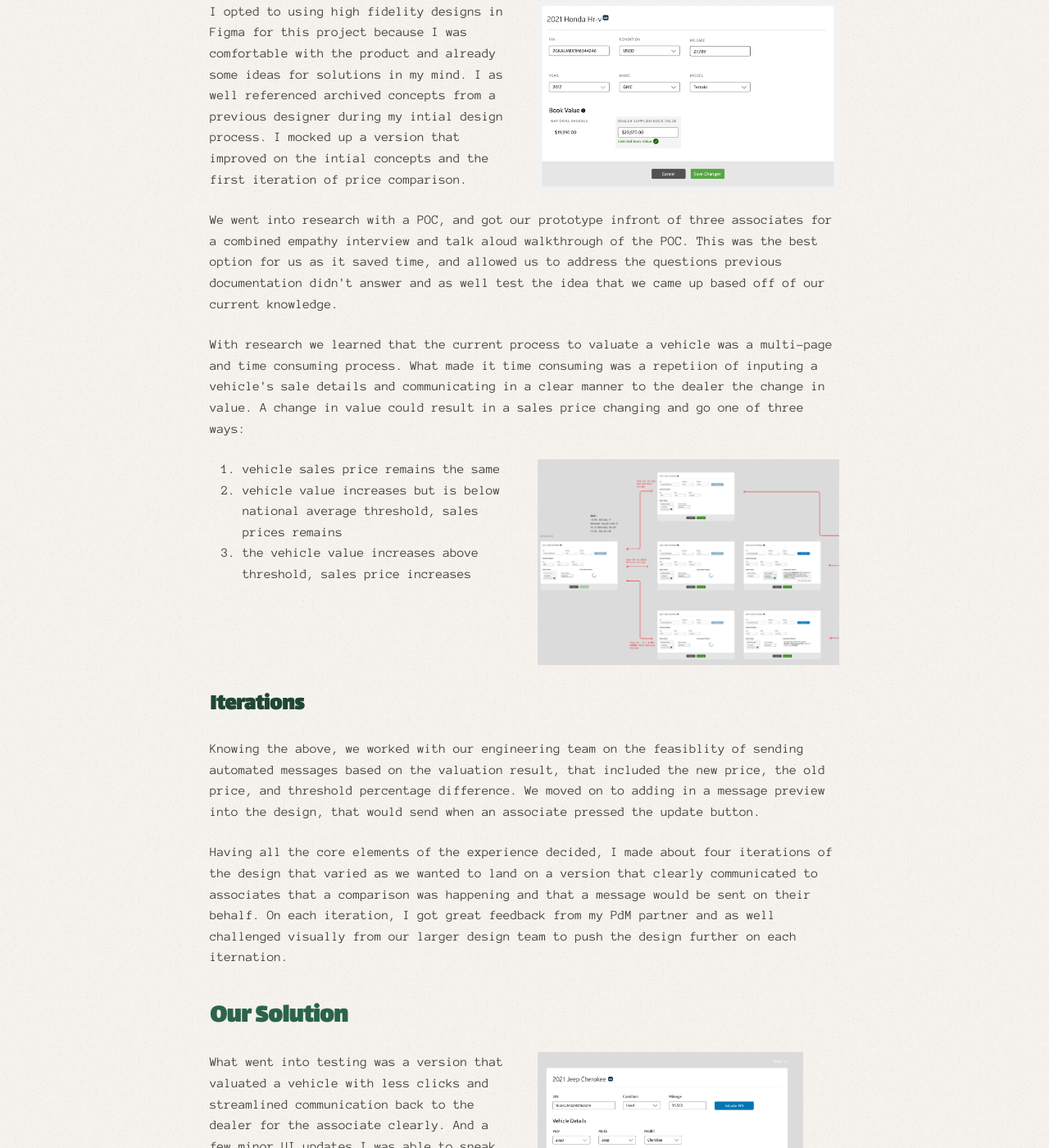
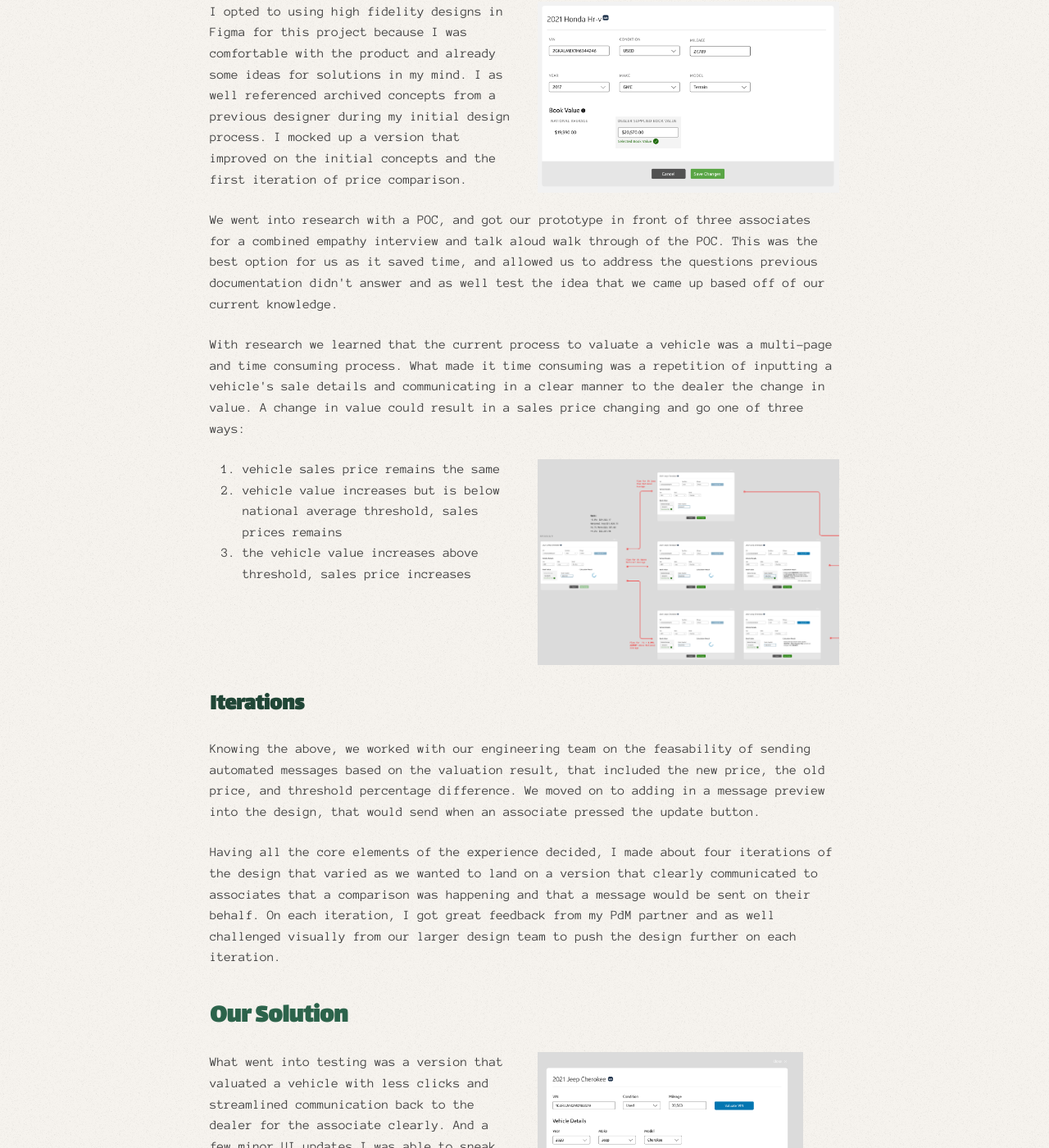
Before and after one commit to silviafuen/silviafuen.github.io, a Jekyll site: the page built from _posts/2021-04-20-internal.html, in a window 1280 px wide and 1400 px high, scrolled down 1070 px. Shown: the whole window at 82% size. Built offline with Jekyll 4.4.1, drawn with Linux system fonts in a browser that asks for light colours; nearby versions of some CDN libraries; some of the changed text lies outside the part shown.

Commit message:
Soft launch edits

```diff
--- a/_includes/header.html
+++ b/_includes/header.html
@@ -7,6 +7,7 @@
       <!--a class="text-right nav-link" href="#about">About</a>
       a href="resume.html" >Resume</a-->
       <a class="text-right nav-link" href="index.html" >Work</a>
+      <!--a class="text-right nav-link" href="index.html">Projects</a-->
     </div>
     </div>
 </header>
--- a/_posts/2021-04-20-internal.html
+++ b/_posts/2021-04-20-internal.html
@@ -49,8 +49,8 @@
   <div class="flex-row">
     <div class="flex-small one-half">
       <p>
-        I opted to using high fidelity designs in Figma for this project because I was comfortable with the product and already some ideas for solutions in my mind. I as well referenced archived concepts from a previous designer during my intial
-        design process. I mocked up a version that improved on the intial concepts and the first iteration of price comparison. </p>
+        I opted to using high fidelity designs in Figma for this project because I was comfortable with the product and already some ideas for solutions in my mind. I as well referenced archived concepts from a previous designer during my initial
+        design process. I mocked up a version that improved on the initial concepts and the first iteration of price comparison. </p>
     </div>
     <div class="flex-large one-half gallery">
       <a href="assets/first-draft.png" class="big"><img src="assets/first-draft.png" width="100%" alt=""></a>
@@ -60,10 +60,10 @@
   <div class="flex-row">
     <div class="flex-small">
       <p>
-        We went into research with a POC, and got our prototype infront of three associates for a combined empathy interview and talk aloud walkthrough of the POC. This was the best option for us as it saved time, and allowed us to address the
+        We went into research with a POC, and got our prototype in front of three associates for a combined empathy interview and talk aloud walk through of the POC. This was the best option for us as it saved time, and allowed us to address the
         questions previous documentation didn't answer and as well test the idea that we came up based off of our current knowledge.
       </p>
-      <p> With research we learned that the current process to valuate a vehicle was a multi-page and time consuming process. What made it time consuming was a repetiion of inputing a vehicle's sale details and communicating in a clear manner to the
+      <p> With research we learned that the current process to valuate a vehicle was a multi-page and time consuming process. What made it time consuming was a repetition of inputting a vehicle's sale details and communicating in a clear manner to the
         dealer the change in value. A change in value could result in a sales price changing and go one of three ways:
     </div>
   </div>
@@ -90,11 +90,11 @@
     <div class="flex-small">
       <h3>Iterations</h3>
       <p>
-        Knowing the above, we worked with our engineering team on the feasiblity of sending automated messages based on the valuation result, that included the new price, the old price, and threshold percentage difference. We moved on to adding in
+        Knowing the above, we worked with our engineering team on the feasability of sending automated messages based on the valuation result, that included the new price, the old price, and threshold percentage difference. We moved on to adding in
         a message preview into the design, that would send when an associate pressed the update button.</p>
       <p>
         Having all the core elements of the experience decided, I made about four iterations of the design that varied as we wanted to land on a version that clearly communicated to associates that a comparison was happening and that a message
-        would be sent on their behalf. On each iteration, I got great feedback from my PdM partner and as well challenged visually from our larger design team to push the design further on each iternation.</p>
+        would be sent on their behalf. On each iteration, I got great feedback from my PdM partner and as well challenged visually from our larger design team to push the design further on each iteration.</p>
       <h2>Our Solution</h2>
     </div>
   </div>
@@ -120,8 +120,8 @@
         </li>
         <li>Vehicle valuation feature(the primary goal) that would:</li>
         <ul>
-          <li>on input,start a comparison between the two vehicle values and displays a selected value</li>
-          <li>pre-populates one of three result messages that auto-populate the new and previous value and the percentage difference and sending the message on the next turn.</li>
+          <li>On input, start a comparison between the two vehicle values and displays a selected value</li>
+          <li>Pre-populates one of three result messages that auto-populate the new and previous value and the percentage difference and sending the message on the next turn.</li>
         </ul>
       </ol>
       <h2>Closing</h2>
@@ -136,6 +136,15 @@
     </div>
   </div>
   <div class="clear"></div>
+  <!--- SOLUTION CONTI + CLOSING ---------------------------------->
+  <div class="flex-row padding top">
+    <div class="flex-large one-half">
+      <a href="/thirty"> 30 to 45  days to first payment Interest accruemetnt estimates in real time for customers </a>
+    </div>
+    <div class="flex-large one-half">
+      <a href="/thirty">Interactive sitemap for productive ticket routing</a>
+    </div>
+  </div>
 </div>
 <script src="script/simple-lightbox.min.js?v2.8.0"></script>
 <script>
```
Also changed, not shown: other parts of _posts/2021-04-20-internal.html (+3 -3 lines), index.html (+5 -5 lines).
